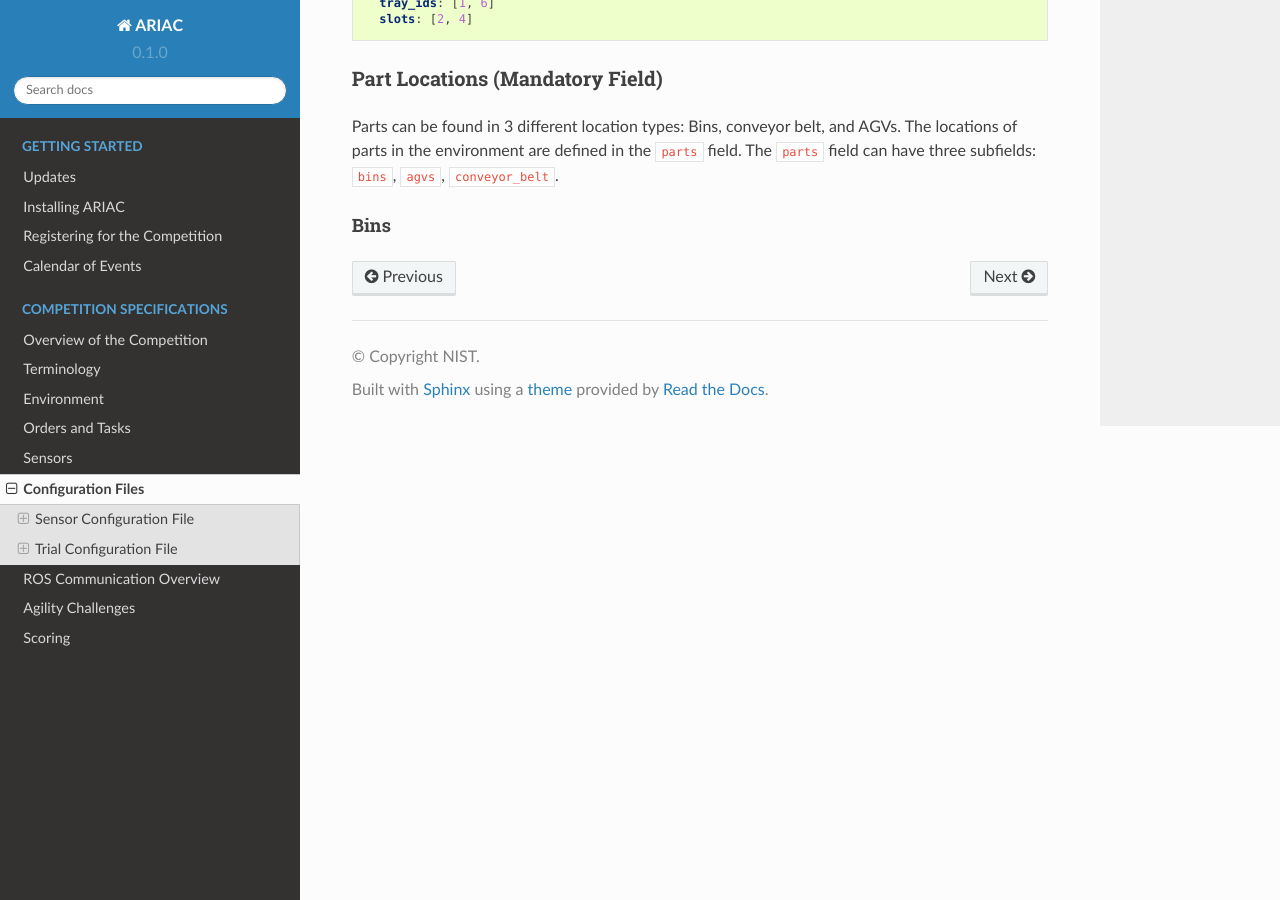
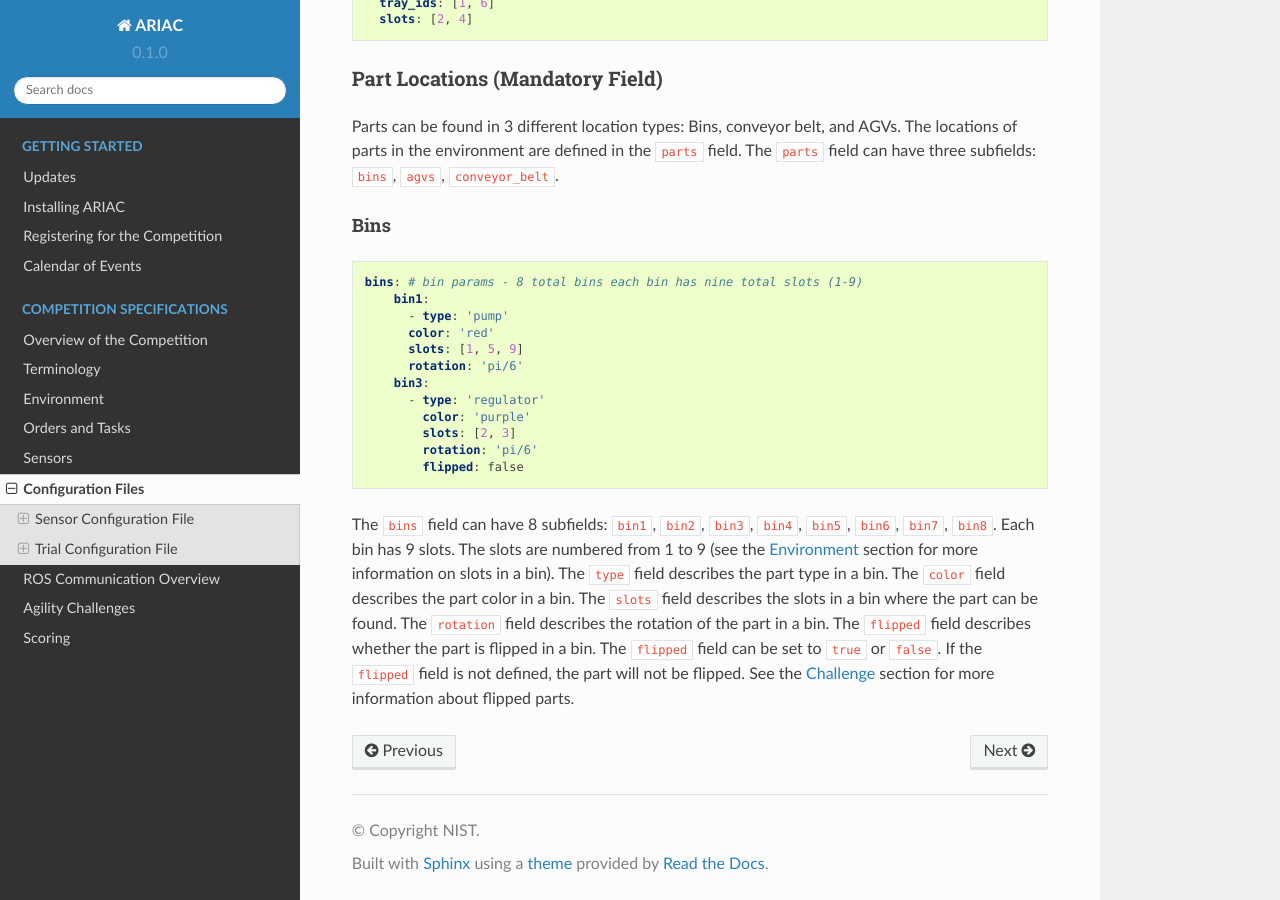
Before and after one commit to usnistgov/ARIAC, a Sphinx documentation site: the page built from docs/competition/trials.md, in a window 1280 px wide and 900 px high, scrolled down 4087 px. Built offline with Sphinx 7.4.7 and the Read the Docs theme 2.0.0, drawn with Linux system fonts in a browser that asks for light colours.

Commit message:
added contents to trials.md

````diff
--- a/docs/competition/trials.md
+++ b/docs/competition/trials.md
@@ -130,3 +130,21 @@ kitting_trays: # Which kitting trays will be spawn
 Parts can be found in 3 different location types: Bins, conveyor belt, and AGVs. The locations of parts in the environment are defined in the `parts` field. The `parts` field can have three subfields: `bins`, `agvs`, `conveyor_belt`.
 
 #### Bins
+
+```yaml
+bins: # bin params - 8 total bins each bin has nine total slots (1-9)
+    bin1:
+      - type: 'pump'
+      color: 'red'
+      slots: [1, 5, 9]
+      rotation: 'pi/6'
+    bin3:
+      - type: 'regulator'
+        color: 'purple'
+        slots: [2, 3]
+        rotation: 'pi/6'
+        flipped: false
+```
+
+
+The `bins` field can have 8 subfields: `bin1`, `bin2`, `bin3`, `bin4`, `bin5`, `bin6`, `bin7`, `bin8`. Each bin has 9 slots. The slots are numbered from 1 to 9 (see the [Environment](environment.md#part-bins) section for more information on slots in a bin). The `type` field describes the part type in a bin. The `color` field describes the part color in a bin. The `slots` field describes the slots in a bin where the part can be found. The `rotation` field describes the rotation of the part in a bin. The `flipped` field describes whether the part is flipped in a bin. The `flipped` field can be set to `true` or `false`. If the `flipped` field is not defined, the part will not be flipped. See the [Challenge](challenges.md#flipped-parts) section for more information about flipped parts.
````
Also changed, not shown: docs/competition/environment.md (line endings or trailing spaces).
